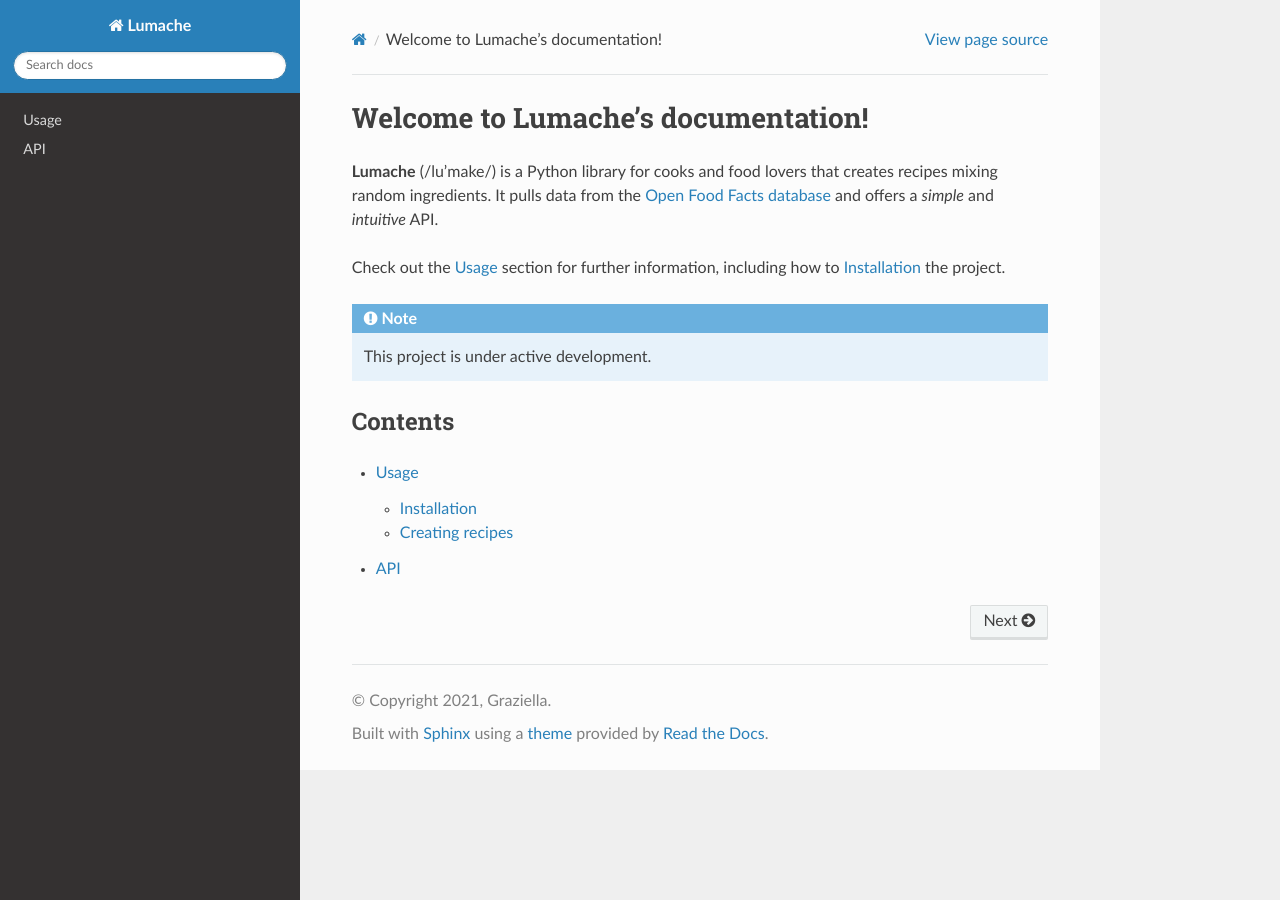
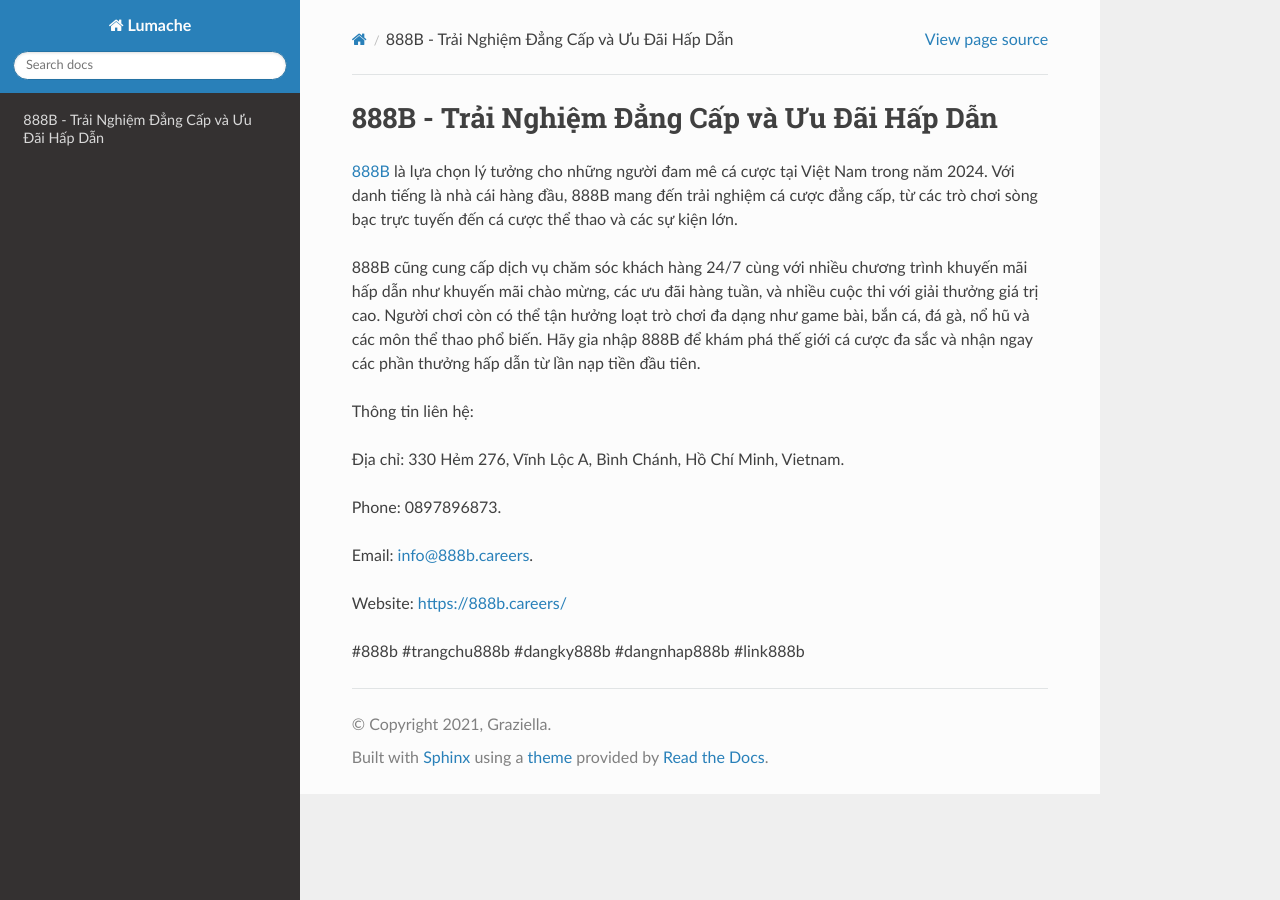
Before and after one commit to ertirato1981/888bcareers, a Sphinx documentation site: the page built from docs/source/index.rst, in a window 1280 px wide. Built offline with Sphinx 7.4.7 and the Read the Docs theme 3.1.0, drawn with Linux system fonts in a browser that asks for light colours.

Commit message:
Update index.rst

```diff
--- a/docs/source/index.rst
+++ b/docs/source/index.rst
@@ -1,22 +1,18 @@
-Welcome to Lumache's documentation!
+888B - Trải Nghiệm Đẳng Cấp và Ưu Đãi Hấp Dẫn
 ===================================
 
-**Lumache** (/lu'make/) is a Python library for cooks and food lovers
-that creates recipes mixing random ingredients.
-It pulls data from the `Open Food Facts database <https://world.openfoodfacts.org/>`_
-and offers a *simple* and *intuitive* API.
+`888B <https://888b.careers/>`_ là lựa chọn lý tưởng cho những người đam mê cá cược tại Việt Nam trong năm 2024. Với danh tiếng là nhà cái hàng đầu, 888B mang đến trải nghiệm cá cược đẳng cấp, từ các trò chơi sòng bạc trực tuyến đến cá cược thể thao và các sự kiện lớn.
 
-Check out the :doc:`usage` section for further information, including
-how to :ref:`installation` the project.
+888B cũng cung cấp dịch vụ chăm sóc khách hàng 24/7 cùng với nhiều chương trình khuyến mãi hấp dẫn như khuyến mãi chào mừng, các ưu đãi hàng tuần, và nhiều cuộc thi với giải thưởng giá trị cao. Người chơi còn có thể tận hưởng loạt trò chơi đa dạng như game bài, bắn cá, đá gà, nổ hũ và các môn thể thao phổ biến. Hãy gia nhập 888B để khám phá thế giới cá cược đa sắc và nhận ngay các phần thưởng hấp dẫn từ lần nạp tiền đầu tiên.
 
-.. note::
+Thông tin liên hệ:
 
-   This project is under active development.
+Địa chỉ: 330 Hẻm 276, Vĩnh Lộc A, Bình Chánh, Hồ Chí Minh, Vietnam.
 
-Contents
---------
+Phone: 0897896873.
 
-.. toctree::
+Email: info@888b.careers.
 
-   usage
-   api
+Website: https://888b.careers/
+
+#888b #trangchu888b #dangky888b #dangnhap888b #link888b
```
